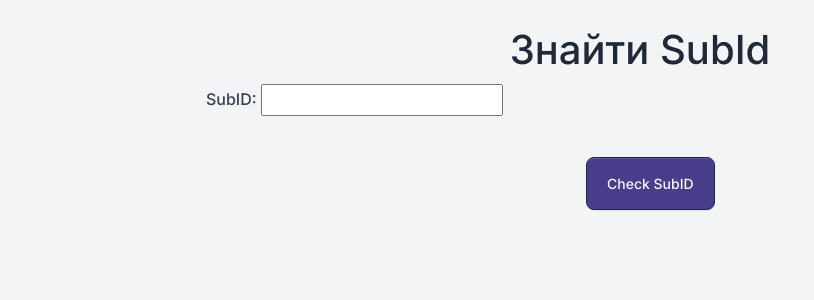
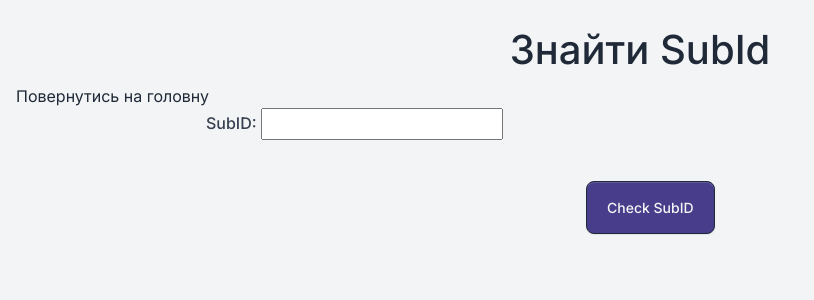
Before and after one commit to maki-WWL/report_by_subid, a Django app: page /compare-data/find-subid/ in a window 1280 px wide. Shown: the top 300 px of the page, without its empty margins (0-814 px from the left). Run offline with Django 4.2, Linux system fonts and the light colour scheme; parts of the project's set-up code (start-up, migrations or seed data) failed here and were passed over; some libraries are stand-ins or nearby versions.

Commit message:
added: links

```diff
--- a/templates/report_by_subid/download_data.html
+++ b/templates/report_by_subid/download_data.html
@@ -3,6 +3,7 @@
 {% block content %}
 <h1 class="mt-4">Звірити дані по SubId</h1>
 <div class="row">
+    <a href="{% url 'subid_check' %}">Знайти Subid</a>
     <div class="col-md-8 offset-md-2">
         <form method="post" action="">
             {% csrf_token %}
--- a/templates/report_by_subid/subid_template.html
+++ b/templates/report_by_subid/subid_template.html
@@ -4,6 +4,7 @@
 <h1 class="mt-4">Знайти SubId</h1>
 <div class="container1">
     <div class="row1">
+        <a href="{% url 'index' %}">Повернутись на головну</a>
         <div class="col1">
             <form method="post" class="mb-4">
                 {% csrf_token %}
```
